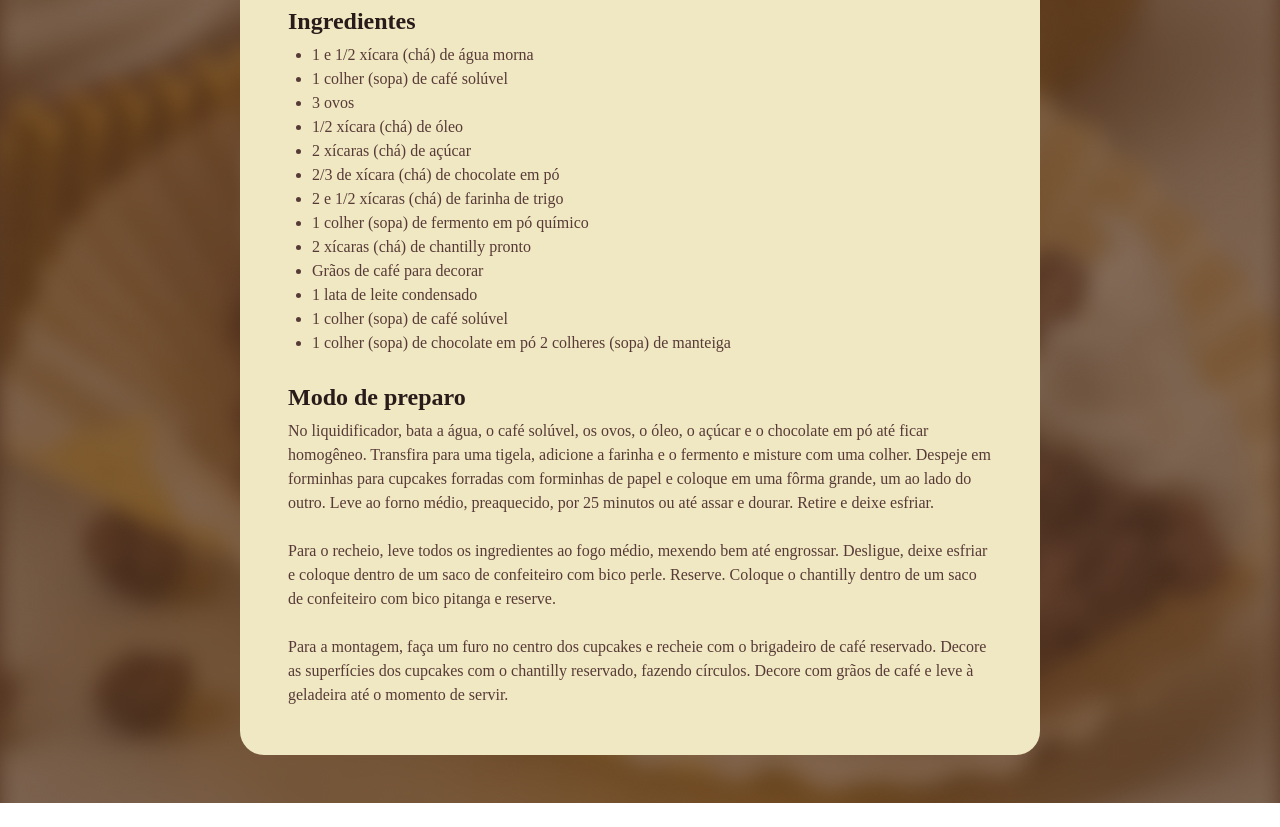
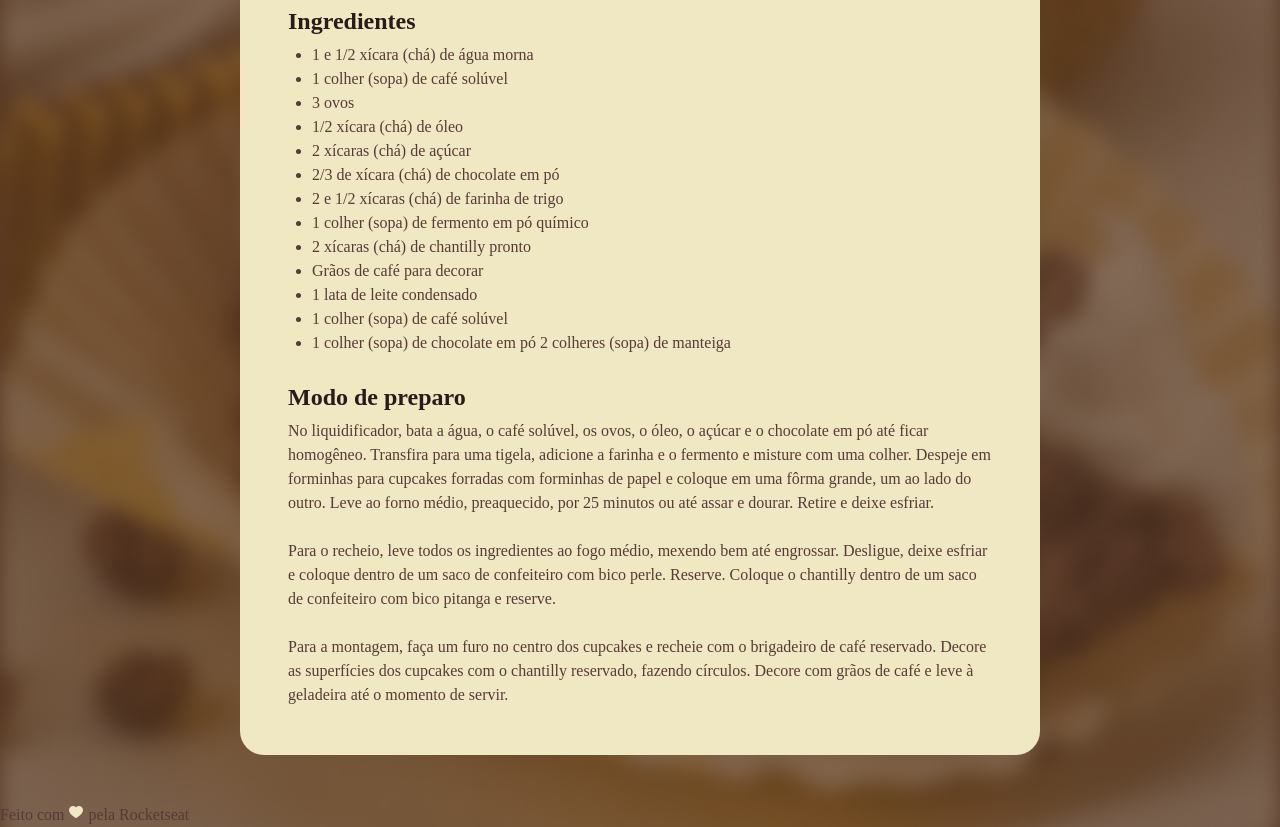
Before and after one commit to ArturSilvestre/Projeto_ReceitaFundamentos_HTML, a plain HTML site: page index.html in a window 1280 px wide. Shown: the part 720-1547 px from the top of the page. Before the commit the page ends 1523 px from the top, so only its background shows below. Drawn offline with Linux system fonts and the light colour scheme; a web font is replaced by a local one.

Commit message:
added tag footer

```diff
--- a/index.html
+++ b/index.html
@@ -57,6 +57,10 @@
             </section>
         </main>
     </div>
+
+    <footer>
+        Feito com <img src="assets/heart.svg" alt="Icone de coracao"> pela Rocketseat
+    </footer>
 </body>
 
 </html>
```
